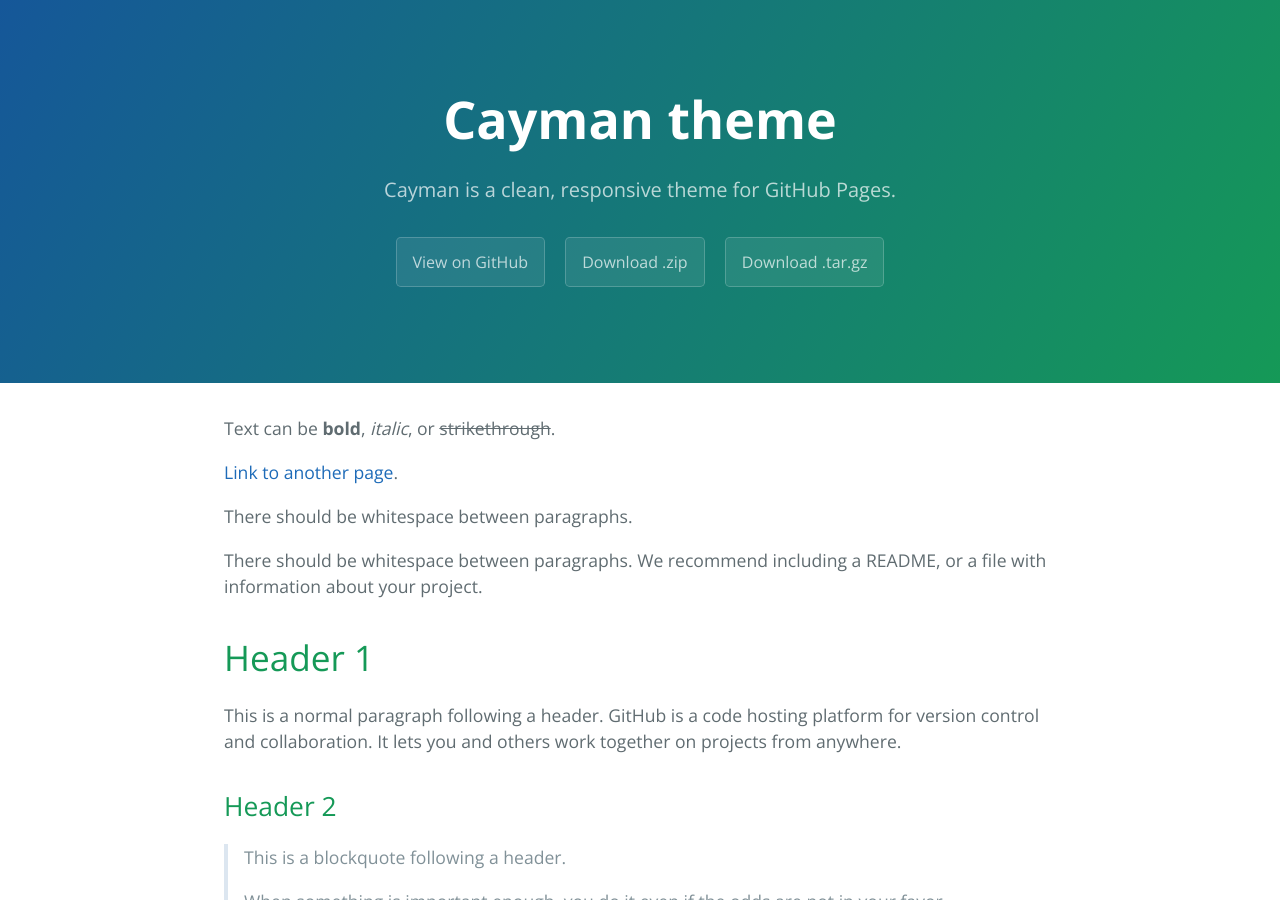
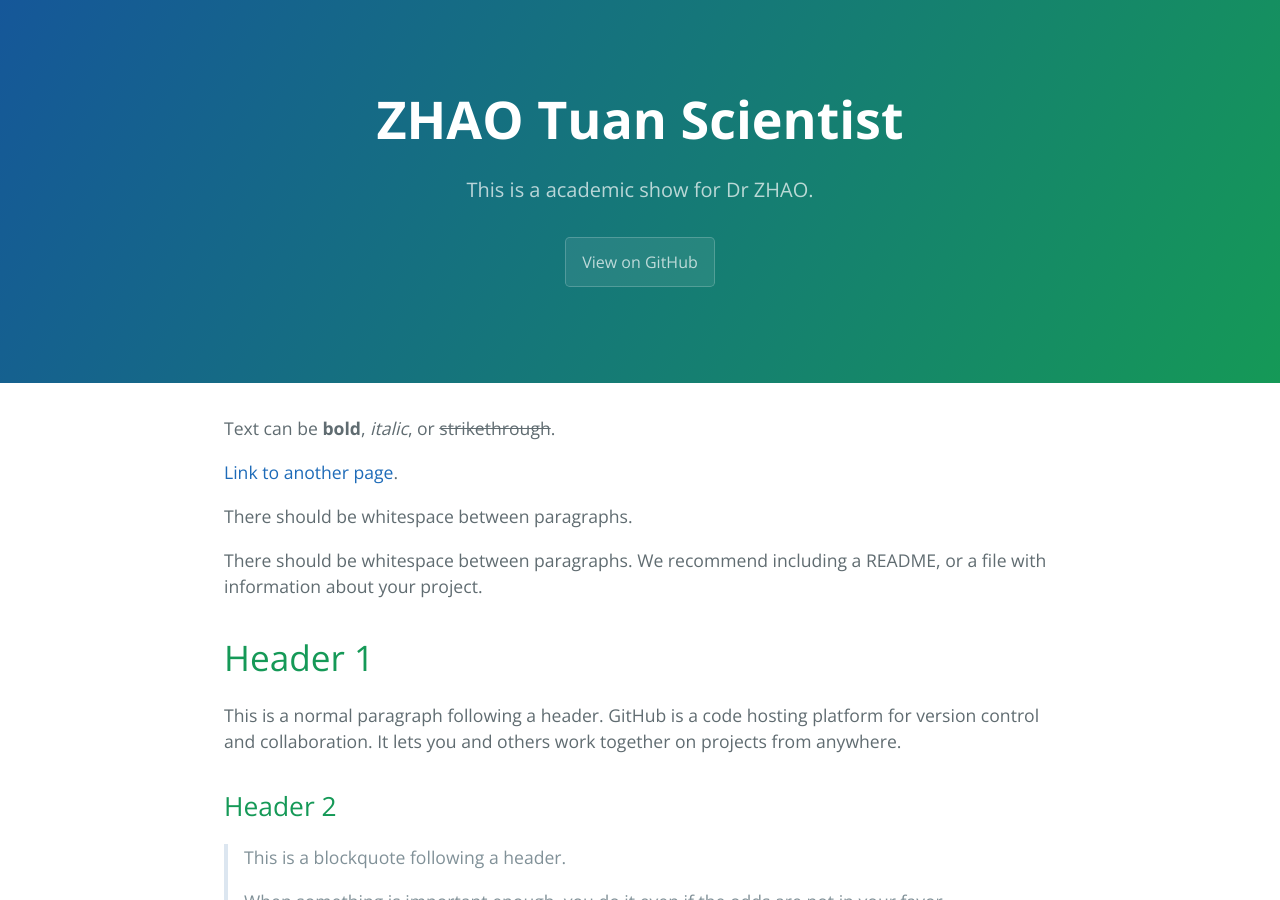
Before and after one commit to flylikethefish/888.github.io, a Jekyll site: the page built from index.md, in a window 1280 px wide and 900 px high. Built offline with Jekyll 4.4.1, drawn with Linux system fonts in a browser that asks for light colours.

Commit message:
Update _config.yml

```diff
--- a/_config.yml
+++ b/_config.yml
@@ -1,5 +1,5 @@
-title: Cayman theme
-description: Cayman is a clean, responsive theme for GitHub Pages.
-show_downloads: true
+title: ZHAO Tuan Scientist
+description: This is a academic show for Dr ZHAO.
+show_downloads: false
 google_analytics:
 theme: jekyll-theme-cayman
```
